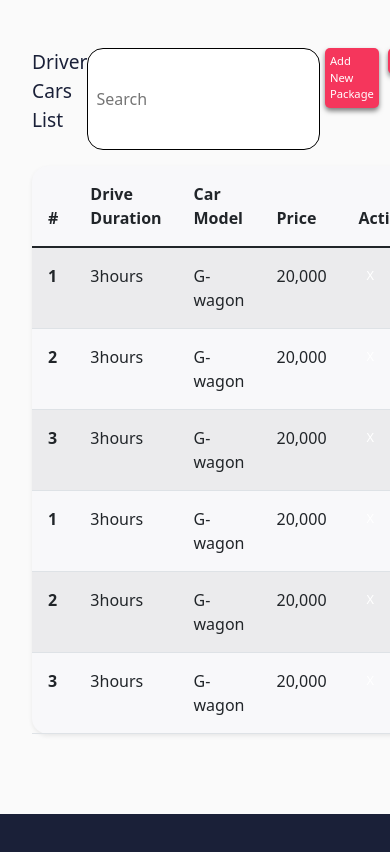
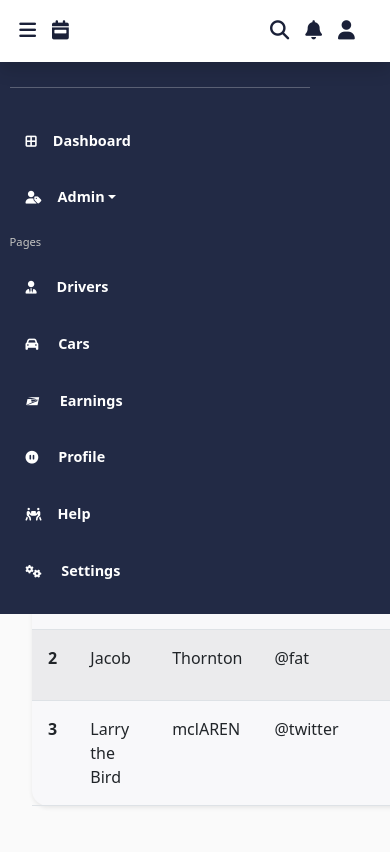
Before and after one commit to victorkhachi/newTookuai, a React (Create React App) app in the folder toouukia/: page /rp in a window 390 px wide. Shown: the top 852 px of the page. Built offline with nearby package versions, Linux system fonts and the light colour scheme.

Commit message:
charts  responsiveness

```diff
--- a/toouukia/src/components/Charts-mobile/area.js
+++ b/toouukia/src/components/Charts-mobile/area.js
@@ -45,7 +45,7 @@ class AreaMobile extends Component {
           options={this.state.options}
           series={this.state.series}
           type="area"
-          width="340"
+          width="300"
           height="300"
         />
       </div>
--- a/toouukia/src/components/Charts-mobile/line.js
+++ b/toouukia/src/components/Charts-mobile/line.js
@@ -49,7 +49,7 @@ class LineMobile extends Component {
           options={this.state.options}
           series={this.state.series}
           type="line"
-          width="320"
+          width="260"
           height="300"
         />
       </div>
--- a/toouukia/src/components/Charts-mobile/radar.js
+++ b/toouukia/src/components/Charts-mobile/radar.js
@@ -45,7 +45,7 @@ class RadarMobile extends Component {
           options={this.state.options}
           series={this.state.series}
           type="radar"
-          width="320"
+          width="265"
           height="300"
         />
       </div>
--- a/toouukia/src/components/route-pages/Admin.js
+++ b/toouukia/src/components/route-pages/Admin.js
@@ -1,10 +1,23 @@
-import React from 'react'
+
 import Sidenav from '../Sidenav';
+import  React, { useState, useEffect } from "react";
 
 const Admin = () => {
+    const [show, setShow] = useState(true);
+    const handleResize = () => {
+      if (window.innerWidth > 1265) {
+        setShow(true);
+      } else {
+        setShow(false);
+      }
+    };
+
+    useEffect(() => {
+      window.addEventListener("resize", handleResize);
+    });
   return (
     <div className="appHome">
-      <Sidenav />
+      {show ? <Sidenav /> : " "}
       <div className="sectD">
         <div className="D-header shadow">
           <div className="icn1">
--- a/toouukia/src/components/route-pages/Analytics.js
+++ b/toouukia/src/components/route-pages/Analytics.js
@@ -1,6 +1,18 @@
-import React from 'react'
 
+import React, { useState, useEffect } from "react";
 const Analytics = () => {
+   const [show, setShow] = useState(true);
+   const handleResize = () => {
+     if (window.innerWidth > 1265) {
+       setShow(true);
+     } else {
+       setShow(false);
+     }
+   };
+
+   useEffect(() => {
+     window.addEventListener("resize", handleResize);
+   });
   return (
     <div>
       <h1 className="sectD">Analytics Page</h1>
--- a/toouukia/src/components/route-pages/CarModel.js
+++ b/toouukia/src/components/route-pages/CarModel.js
@@ -1,10 +1,21 @@
-import React from 'react'
 import Sidenav from '../Sidenav';
+import React, { useState, useEffect } from "react";
+const CarModel = () => {
+ const [show, setShow] = useState(true);
+ const handleResize = () => {
+   if (window.innerWidth > 1265) {
+     setShow(true);
+   } else {
+     setShow(false);
+   }
+ };
 
-const carModel = () => {
+ useEffect(() => {
+   window.addEventListener("resize", handleResize);
+ });
   return (
     <div className="appHome">
-      <Sidenav />
+      {show ? <Sidenav /> : " "}
       <div className="sectD driver">
         <div className="D-header shadow">
           <div className="icn1">
@@ -107,4 +118,4 @@ const carModel = () => {
   );
 }
 
-export default carModel
+export default CarModel
--- a/toouukia/src/components/route-pages/Drivers.js
+++ b/toouukia/src/components/route-pages/Drivers.js
@@ -1,10 +1,22 @@
-import React from 'react'
+
 import Sidenav from '../Sidenav';
+import React, { useState, useEffect } from "react";
+const Drivers = () => {
+   const [show, setShow] = useState(true);
+   const handleResize = () => {
+     if (window.innerWidth > 1265) {
+       setShow(true);
+     } else {
+       setShow(false);
+     }
+   };
 
-const Drivers = () => {
+   useEffect(() => {
+     window.addEventListener("resize", handleResize);
+   });
   return (
     <div className="appHome">
-      <Sidenav />
+      {show ? <Sidenav /> : " "}
       <div className="sectD driver">
         <div className="D-header shadow">
           <div className="icn1">
--- a/toouukia/src/components/route-pages/RentalPackage.js
+++ b/toouukia/src/components/route-pages/RentalPackage.js
@@ -1,15 +1,47 @@
-import React from 'react'
+import Sidenav from "../Sidenav";
+import React, { useState, useEffect } from "react";
+const RentalPackage = () => {
+   const [show, setShow] = useState(true);
+   const handleResize = () => {
+     if (window.innerWidth > 1265) {
+       setShow(true);
+     } else {
+       setShow(false);
+     }
+   };
 
-const RentalPackage = () => {
+   useEffect(() => {
+     window.addEventListener("resize", handleResize);
+   });
   return (
-    <div className="sectD admin">
+    <div className="appHome">
+      {show ? <Sidenav /> : " "}
+      <div className="sectD driver">
+        <div className="D-header shadow">
+          <div className="icn1">
+            <i
+              class="fas fa-bars"
+              data-bs-toggle="collapse"
+              data-bs-target="#collapseWidthExample"
+              aria-expanded="false"
+              aria-controls="collapseWidthExample"
+            ></i>
+            <i class="fas fa-calendar-week"></i>
+          </div>
+          <div className="icn2">
+            <i class="fas fa-search"></i>
+            <i class="fas fa-bell"></i>
+            <i class="fas fa-user"></i>
+          </div>
+        </div>
+        <div className="admin">
           <div className="title">
             <div className="t-txt">
               <p>Driver Cars List</p>
             </div>
             <div className="tIcon">
               <input type="text" placeholder="Search" />
-          <label className="addi">Add New Package</label>
+              <label className="addi">Add New Driver</label>
               <label className="addi">Search</label>
             </div>
           </div>
@@ -17,63 +49,63 @@ const RentalPackage = () => {
             <thead>
               <tr>
                 <th scope="col">#</th>
-            <th scope="col">Drive Duration</th>
+                <th scope="col">Driver</th>
                 <th scope="col">Car Model</th>
-            <th scope="col">Price</th>
+                <th scope="col">Condition</th>
                 <th scope="col">Action</th>
               </tr>
             </thead>
             <tbody>
               <tr>
                 <th scope="row">1</th>
-            <td>3hours</td>
+                <td>Mark</td>
                 <td>G-wagon</td>
-            <td>20,000</td>
+                <td>On G</td>
                 <td>
                   <p className="del">X</p>
                 </td>
               </tr>
               <tr>
                 <th scope="row">2</th>
-            <td>3hours</td>
-            <td>G-wagon</td>
-            <td>20,000</td>
+                <td>Jacob</td>
+                <td>Buggati</td>
+                <td>Good</td>
                 <td>
                   <p className="del">X</p>
                 </td>
               </tr>
               <tr>
                 <th scope="row">3</th>
-            <td>3hours</td>
-            <td>G-wagon</td>
-            <td>20,000</td>
+                <td>Larry the Bird</td>
+                <td>Maybach</td>
+                <td>Good</td>
                 <td>
                   <p className="del">X</p>
                 </td>
               </tr>
               <tr>
                 <th scope="row">1</th>
-            <td>3hours</td>
-            <td>G-wagon</td>
-            <td>20,000</td>
+                <td>Mark</td>
+                <td>Otto</td>
+                <td>@mdo</td>
                 <td>
                   <p className="del">X</p>
                 </td>
               </tr>
               <tr>
                 <th scope="row">2</th>
-            <td>3hours</td>
-            <td>G-wagon</td>
-            <td>20,000</td>
+                <td>Jacob</td>
+                <td>Thornton</td>
+                <td>@fat</td>
                 <td>
                   <p className="del">X</p>
                 </td>
               </tr>
               <tr>
                 <th scope="row">3</th>
-            <td>3hours</td>
-            <td>G-wagon</td>
-            <td>20,000</td>
+                <td>Larry the Bird</td>
+                <td>mclAREN</td>
+                <td>@twitter</td>
                 <td>
                   <p className="del">X</p>
                 </td>
@@ -81,6 +113,8 @@ const RentalPackage = () => {
             </tbody>
           </table>
         </div>
+      </div>
+    </div>
   );
 }
 
```
Lines whose indentation alone changed are shown as unchanged.
